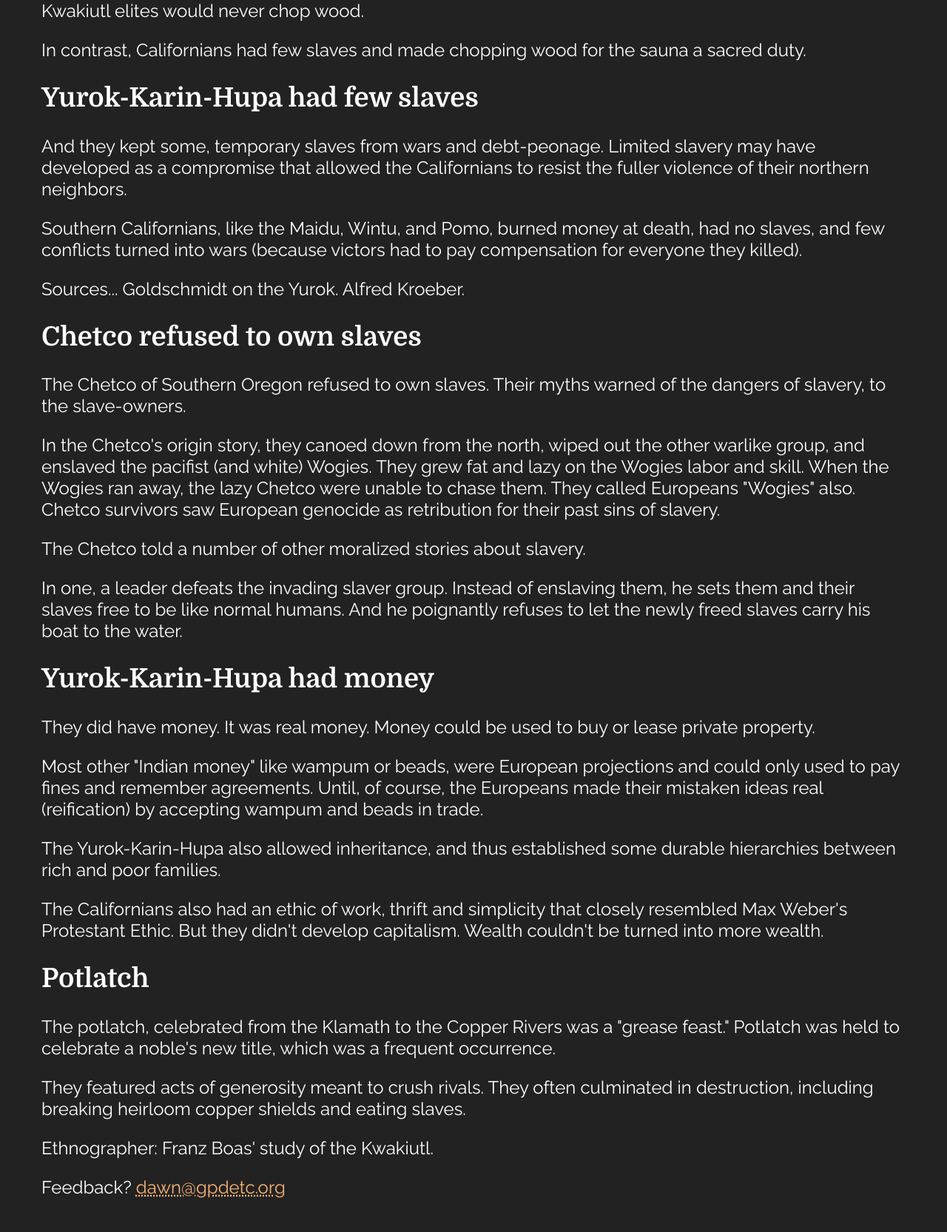
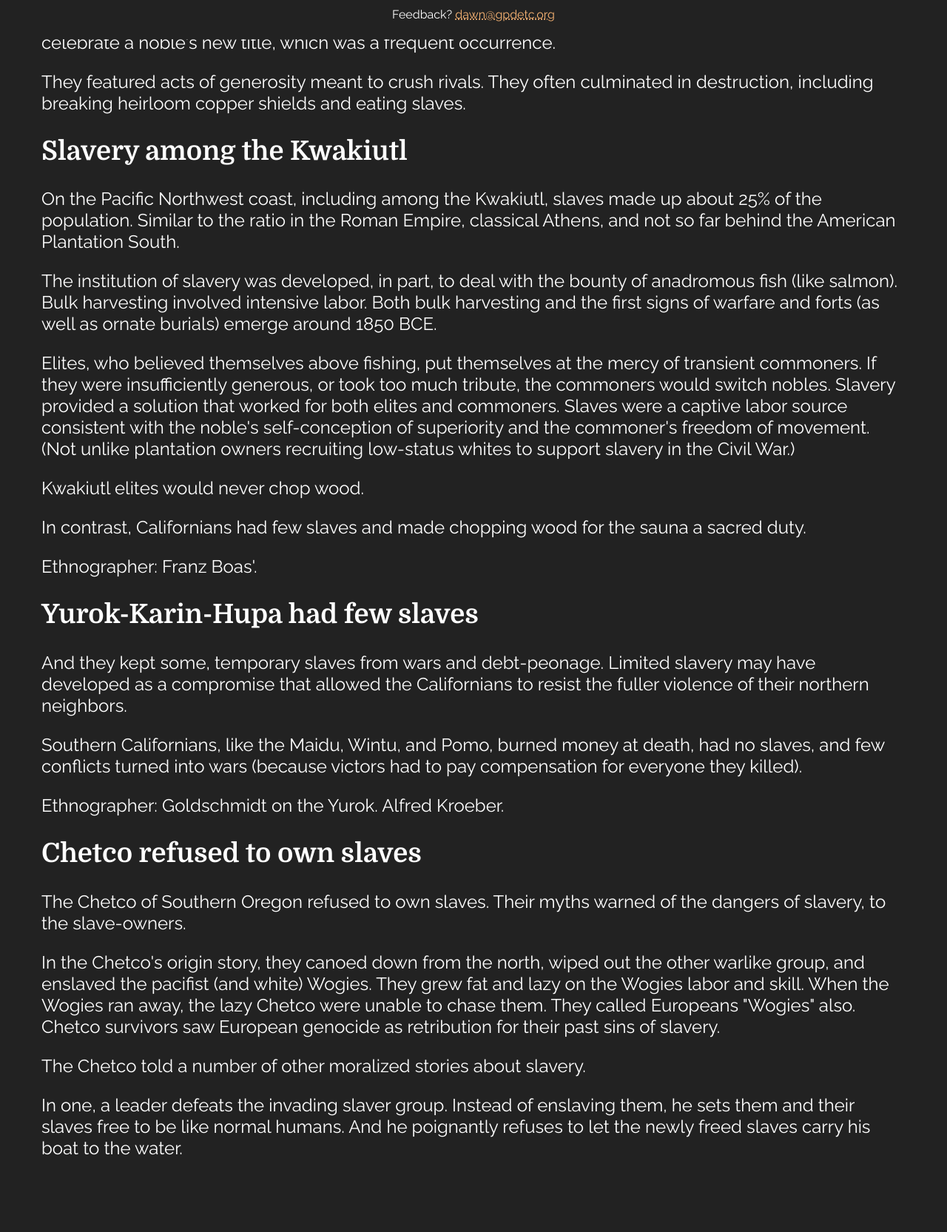
Before and after one commit to gpdowney/Dawn-of-Somethings, an Eleventy site: page src/pacific.md in a window 1280 px wide. Shown: the part 747-2412 px from the top of the page at 74% size. Before the commit the page ends 2390 px from the top, so only its background shows below. Built offline with nearby package versions, Linux system fonts and the light colour scheme; Eleventy itself is replaced by a stand-in of ours; files that its build step writes are made by us from their sources; files whose address does not match are found by name; a web font is replaced by a local one; what markdown-it-attrs, markdown-it-table-of-contents would draw is missing.

```diff
--- a/src/_includes/base.njk
+++ b/src/_includes/base.njk
@@ -17,7 +17,9 @@
   </nav>
   <main>
     {{ content | safe }}
+  </main>
+  <footer>
     <p>Feedback? <a href='mailto:dawn@gpdetc.org'>dawn@gpdetc.org</a></p>
-  </main>
+  </footer>
 </body>
 </html>
--- a/src/pacific.md
+++ b/src/pacific.md
@@ -6,51 +6,6 @@
 ---
 
 # Indigenous Americans of the Pacific Coast
-
-## Slavery among the Kwakiutl
-
-On the Pacific Northwest coast, including among the Kwakiutl, slaves made up about 25% of the population.
-Similar to the ratio in the Roman Empire, classical Athens, and not so far behind the American Plantation South.
-
-The institution of slavery was developed, in part, to deal with the bounty of anadromous fish (like salmon).
-Bulk harvesting involved intensive labor.
-Both bulk harvesting and the first signs of warfare and forts (as well as ornate burials) emerge around 1850 BCE.
-
-Elites, who believed themselves above fishing, put themselves at the mercy of transient commoners.
-If they were insufficiently generous, or took too much tribute, the commoners would switch nobles.
-Slavery provided a solution that worked for both elites and commoners.
-Slaves were a captive labor source consistent with the noble's self-conception of superiority and the commoner's freedom of movement.
-(Not unlike plantation owners recruiting low-status whites to support slavery in the Civil War.)
-
-Kwakiutl elites would never chop wood.
-
-In contrast, Californians had few slaves and made chopping wood for the sauna a sacred duty.
-
-## Yurok-Karin-Hupa had few slaves
-
-And they kept some, temporary slaves from wars and debt-peonage.
-Limited slavery may have developed as a compromise that allowed the Californians to resist the fuller violence of their northern neighbors.
-
-Southern Californians, like the Maidu, Wintu, and Pomo, burned money at death, had no slaves, and few conflicts turned into wars (because victors had to pay compensation for everyone they killed).
-
-Sources... Goldschmidt on the Yurok. Alfred Kroeber.
-
-## Chetco refused to own slaves
-
-The Chetco of Southern Oregon refused to own slaves.
-Their myths warned of the dangers of slavery, to the slave-owners.
-
-In the Chetco's origin story, they canoed down from the north, wiped out the other warlike group, and enslaved the pacifist (and white) Wogies.
-They grew fat and lazy on the Wogies labor and skill.
-When the Wogies ran away, the lazy Chetco were unable to chase them.
-They called Europeans "Wogies" also.
-Chetco survivors saw European genocide as retribution for their past sins of slavery.
-
-The Chetco told a number of other moralized stories about slavery.
-
-In one, a leader defeats the invading slaver group.
-Instead of enslaving them, he sets them and their slaves free to be like normal humans.
-And he poignantly refuses to let the newly freed slaves carry his boat to the water.
 
 ## Yurok-Karin-Hupa had money
 
@@ -75,4 +30,49 @@
 They featured acts of generosity meant to crush rivals.
 They often culminated in destruction, including breaking heirloom copper shields and eating slaves.
 
-Ethnographer: Franz Boas' study of the Kwakiutl.
+## Slavery among the Kwakiutl
+
+On the Pacific Northwest coast, including among the Kwakiutl, slaves made up about 25% of the population.
+Similar to the ratio in the Roman Empire, classical Athens, and not so far behind the American Plantation South.
+
+The institution of slavery was developed, in part, to deal with the bounty of anadromous fish (like salmon).
+Bulk harvesting involved intensive labor.
+Both bulk harvesting and the first signs of warfare and forts (as well as ornate burials) emerge around 1850 BCE.
+
+Elites, who believed themselves above fishing, put themselves at the mercy of transient commoners.
+If they were insufficiently generous, or took too much tribute, the commoners would switch nobles.
+Slavery provided a solution that worked for both elites and commoners.
+Slaves were a captive labor source consistent with the noble's self-conception of superiority and the commoner's freedom of movement.
+(Not unlike plantation owners recruiting low-status whites to support slavery in the Civil War.)
+
+Kwakiutl elites would never chop wood.
+
+In contrast, Californians had few slaves and made chopping wood for the sauna a sacred duty.
+
+Ethnographer: Franz Boas'.
+
+## Yurok-Karin-Hupa had few slaves
+
+And they kept some, temporary slaves from wars and debt-peonage.
+Limited slavery may have developed as a compromise that allowed the Californians to resist the fuller violence of their northern neighbors.
+
+Southern Californians, like the Maidu, Wintu, and Pomo, burned money at death, had no slaves, and few conflicts turned into wars (because victors had to pay compensation for everyone they killed).
+
+Ethnographer: Goldschmidt on the Yurok. Alfred Kroeber.
+
+## Chetco refused to own slaves
+
+The Chetco of Southern Oregon refused to own slaves.
+Their myths warned of the dangers of slavery, to the slave-owners.
+
+In the Chetco's origin story, they canoed down from the north, wiped out the other warlike group, and enslaved the pacifist (and white) Wogies.
+They grew fat and lazy on the Wogies labor and skill.
+When the Wogies ran away, the lazy Chetco were unable to chase them.
+They called Europeans "Wogies" also.
+Chetco survivors saw European genocide as retribution for their past sins of slavery.
+
+The Chetco told a number of other moralized stories about slavery.
+
+In one, a leader defeats the invading slaver group.
+Instead of enslaving them, he sets them and their slaves free to be like normal humans.
+And he poignantly refuses to let the newly freed slaves carry his boat to the water.
--- a/src/sass/input.sass
+++ b/src/sass/input.sass
@@ -70,16 +70,13 @@
   border: solid $highlight 1px
 
 footer
-  text-align: center
+  position: sticky
+  bottom: 0
+  width: 100%
   background: $bg-color
   font-family: Raleway, sans-serif
-  margin: 0
-  padding: 5px
-  border: 1px $line-color solid
-  border-radius: 4px
-  max-width: min-content
-  position: sticky
-  bottom: 0
+  text-align: center
+  padding: .5rem
 
 blockquote
   padding: 0 1rem
```
Also changed, not shown: package.json (+10 -4 lines), src/style.css, 2 other files.
